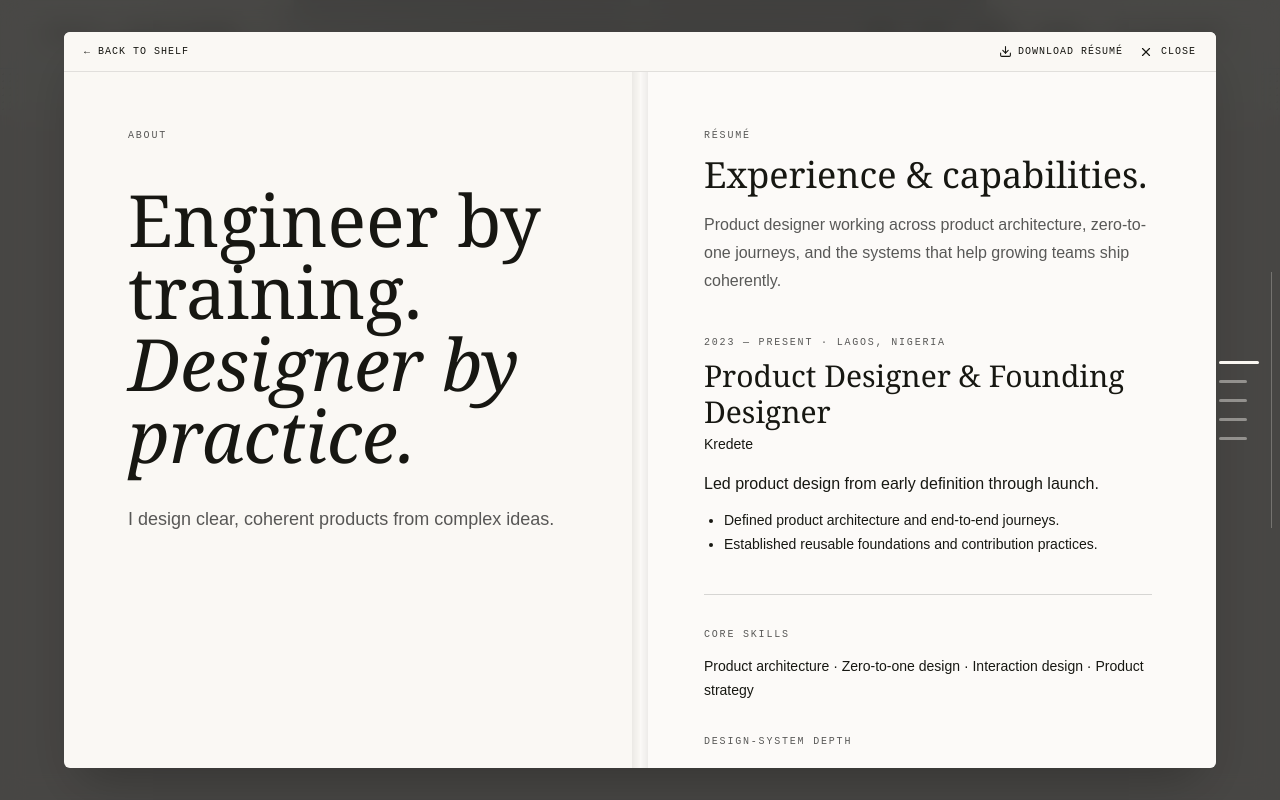
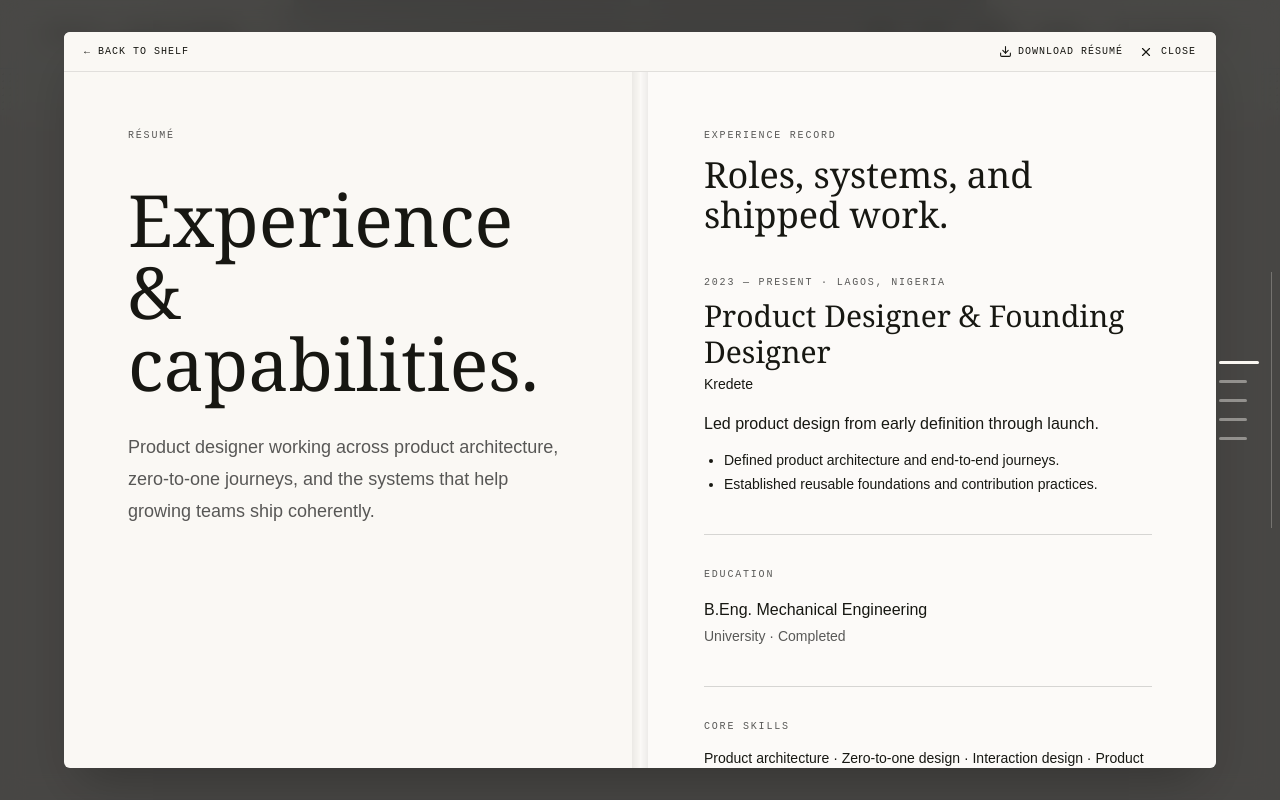
Before and after one commit to khadijatbakare/product-design-portfolio, a Next.js app: page / in a window 1280 px wide. Both pictures are taken after a click on the button "VIEW RÉSUMÉ ON SITE →". Shown: the part 1532-2332 px from the top of the page. Built offline with nearby package versions, Linux system fonts and the light colour scheme.

Commit message:
Separate About and resume destinations

```diff
--- a/components/chrome/SiteHeader.tsx
+++ b/components/chrome/SiteHeader.tsx
@@ -27,7 +27,7 @@ export function SiteHeader({
       label: "Résumé",
       view: "resume",
       hover: "Experience and résumé",
-      meta: "Vol. 03",
+      meta: "Document / PDF",
     },
     {
       label: "Contact",
--- a/components/modal/BookSpreadModal.tsx
+++ b/components/modal/BookSpreadModal.tsx
@@ -30,7 +30,7 @@ interface Props {
   readonly onOpenVolume: (view: ModalView) => void;
 }
 
-const folioOrder = ["work", "notes", "resume", "playground"] as const;
+const folioOrder = ["work", "notes", "about", "playground"] as const;
 
 function FolioNext({
   current,
@@ -40,7 +40,7 @@ function FolioNext({
   readonly onOpen: (view: ModalView) => void;
 }) {
   const normalized =
-    current === "about" || current === "contact" ? "resume" : current;
+    current === "resume" || current === "contact" ? "about" : current;
   const index = folioOrder.indexOf(normalized);
   const nextView = folioOrder[(index + 1) % folioOrder.length];
   const nextVolume = volumes.find((item) => item.contents === nextView);
@@ -331,12 +331,7 @@ export function BookSpreadModal({
   useDialogFocus(dialogRef, onClose);
   const project = projects.find((item) => item.slug === selectedProject);
   const isAbout = activeModal === "about";
-  const volume =
-    activeModal === "work"
-      ? volumes.find((item) => item.contents === "work")
-      : volumes.find(
-          (item) => item.contents === (isAbout ? "resume" : activeModal),
-        );
+  const volume = volumes.find((item) => item.contents === activeModal);
   return (
     <motion.div
       className="fixed inset-0 z-50 grid place-items-center bg-black/70 p-0 backdrop-blur-md sm:p-4"
@@ -470,16 +465,20 @@ export function BookSpreadModal({
               <>
                 <div className="p-10 pt-20 md:p-16 md:pt-24">
                   <Label>
-                    {activeModal === "resume" || isAbout
-                      ? aboutMe.kicker
-                      : `${activeModal} / Library volume`}
+                    {activeModal === "resume"
+                      ? resume.label
+                      : isAbout
+                        ? aboutMe.kicker
+                        : `${activeModal} / Library volume`}
                   </Label>
                   <h2
                     id="modal-title"
                     className="mt-10 font-serif text-5xl leading-none md:text-7xl"
                   >
-                    {activeModal === "resume" || isAbout
-                      ? aboutMe.headline.map((line) => (
+                    {activeModal === "resume" ? (
+                      resume.headline
+                    ) : isAbout ? (
+                      aboutMe.headline.map((line) => (
                           <span
                             key={line}
                             className={`block ${line === aboutMe.emphasis ? "italic" : ""}`}
@@ -487,14 +486,19 @@ export function BookSpreadModal({
                             {line}
                           </span>
                         ))
-                      : (volume?.heading ??
-                        "Let’s make sense of something together.")}
+                    ) : (
+                      (volume?.heading ??
+                        "Let’s make sense of something together.")
+                    )}
                   </h2>
                   {volume && (
                     <p className="mt-8 max-w-md text-lg leading-8 text-black/65">
-                      {activeModal === "resume" || isAbout
-                        ? aboutMe.intro
-                        : volume.description}
+                      {isAbout ? aboutMe.intro : volume.description}
+                    </p>
+                  )}
+                  {activeModal === "resume" && (
+                    <p className="mt-8 max-w-md text-lg leading-8 text-black/65">
+                      {resume.summary}
                     </p>
                   )}
                   {isAbout && (
@@ -626,13 +630,10 @@ export function BookSpreadModal({
                   {activeModal === "resume" && (
                     <>
                       <div>
-                        <Label>{resume.label}</Label>
+                        <Label>Experience record</Label>
                         <h3 className="mt-3 font-serif text-4xl">
-                          {resume.headline}
+                          Roles, systems, and shipped work.
                         </h3>
-                        <p className="mt-4 leading-7 text-black/65">
-                          {resume.summary}
-                        </p>
                       </div>
                       <div className="mt-10 space-y-8">
                         {resume.experience.map((entry) => (
@@ -652,6 +653,21 @@ export function BookSpreadModal({
                             </ul>
                           </article>
                         ))}
+                      </div>
+                      <div className="mt-10 border-t border-black/15 pt-8">
+                        <Label>Education</Label>
+                        <div className="mt-4 space-y-4">
+                          {resume.education.map((entry) => (
+                            <article key={entry.id}>
+                              <p className="font-medium">
+                                {entry.qualification}
+                              </p>
+                              <p className="mt-1 text-sm text-black/65">
+                                {entry.school} · {entry.period}
+                              </p>
+                            </article>
+                          ))}
+                        </div>
                       </div>
                       <div className="mt-10 border-t border-black/15 pt-8">
                         <Label>Core skills</Label>
--- a/data/content.ts
+++ b/data/content.ts
@@ -256,7 +256,7 @@ export const volumes: readonly Volume[] = [
     spine: "AUTHOR & COLOPHON",
     subtitle: "About, experience & résumé",
     readTime: "3 min read",
-    contents: "resume",
+    contents: "about",
     heading: "Engineer by training. Designer by practice.",
     description:
       "My path into product design, the principles I work by, and a practical record of my experience.",
```
